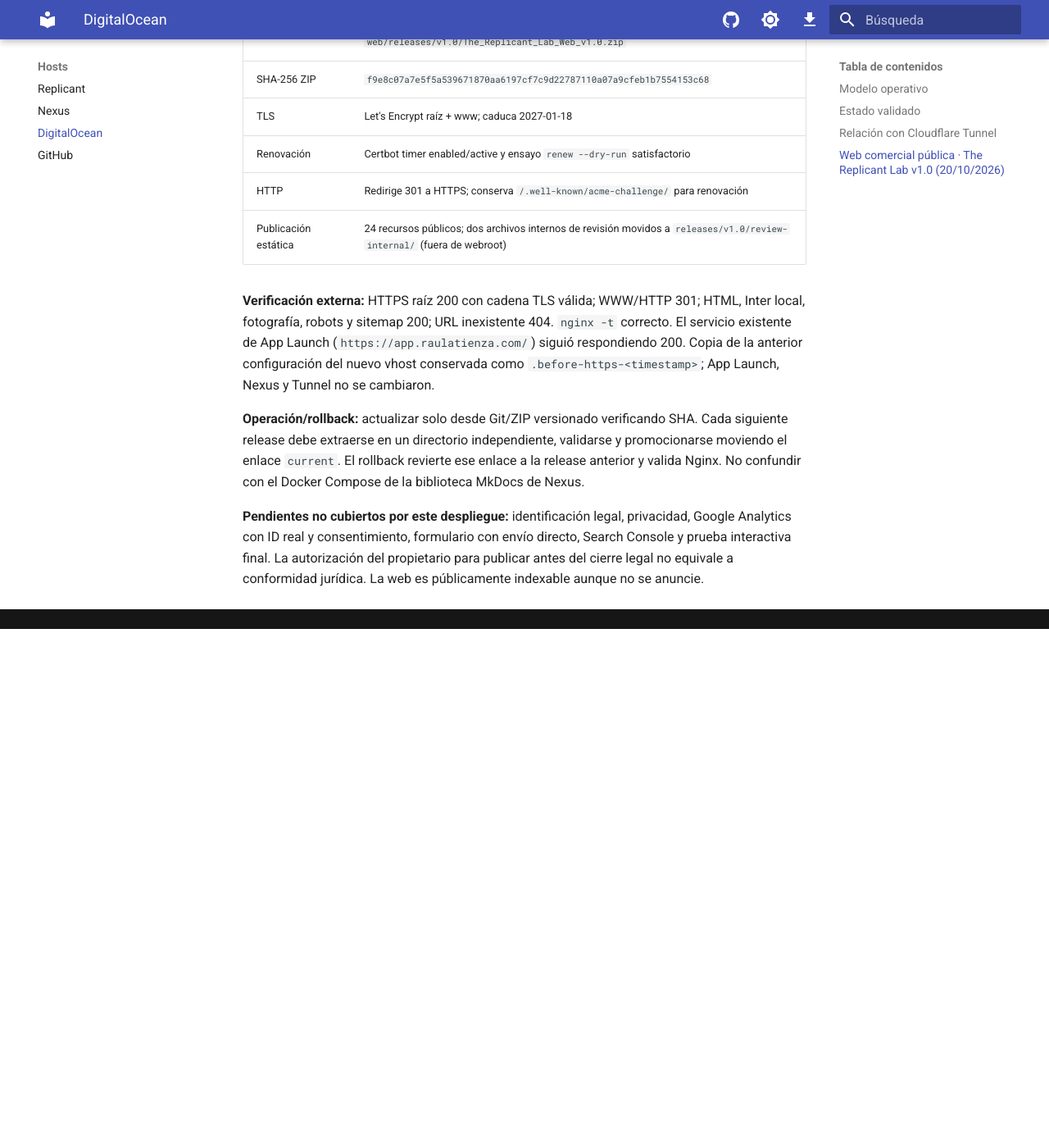
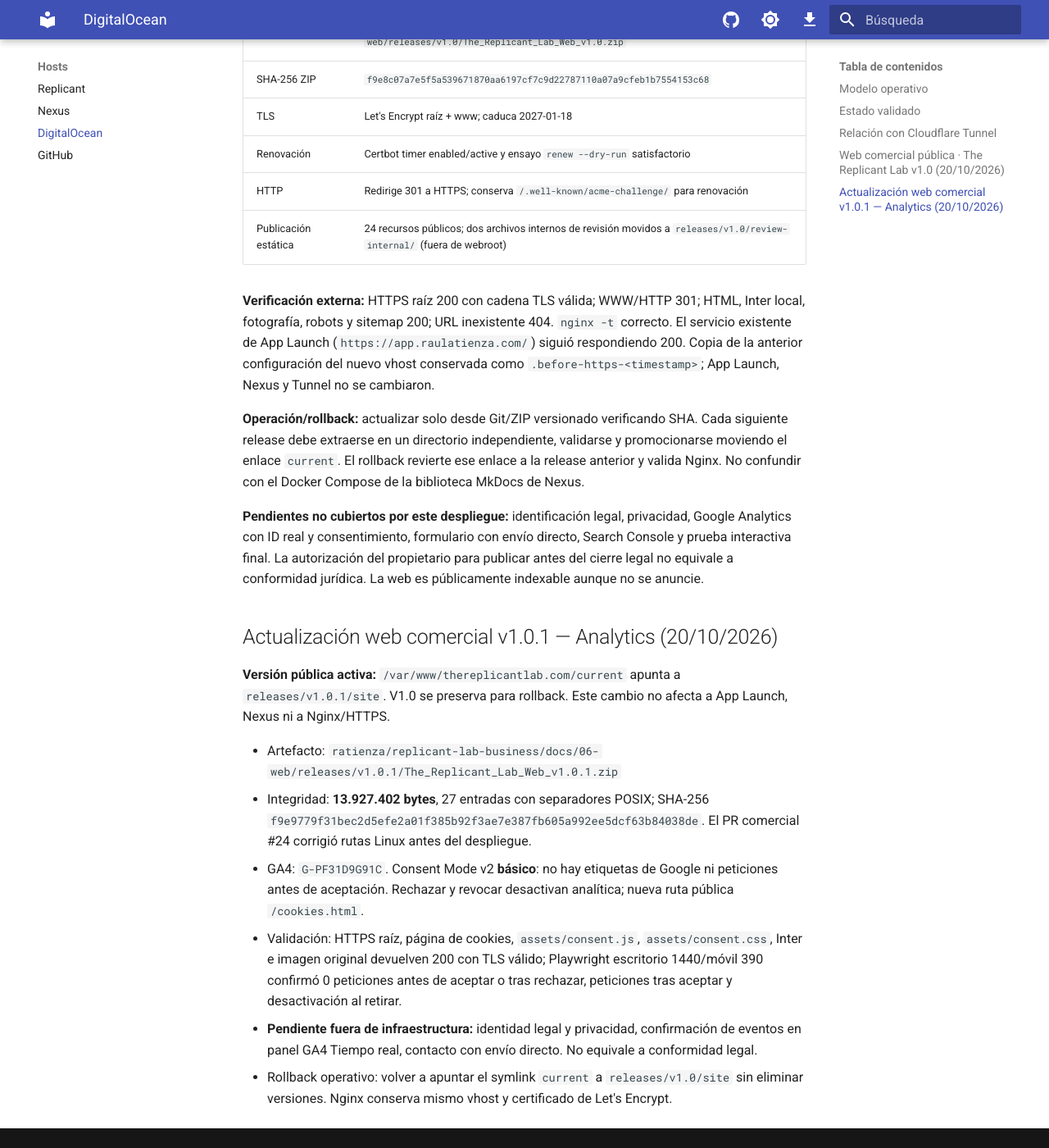
Before and after one commit to ratienza/infra-replicant-lab, an MkDocs documentation site: the page built from docs/hosts/digitalocean.md, in a window 1280 px wide and 1400 px high, scrolled down 1884 px. Shown: the whole window at 82% size. Built offline with MkDocs 1.6.1 and Material for MkDocs 9.7.7, drawn with Linux system fonts in a browser that asks for light colours; a script that is not in the unit is left out; before the commit the page ends 2651 px from its top, so only the background shows below that.

Commit message:
docs(infra): reflejar web comercial v1.0.1 con GA4 opt-in

```diff
--- a/docs/hosts/digitalocean.md
+++ b/docs/hosts/digitalocean.md
@@ -51,3 +51,15 @@
 **Operación/rollback:** actualizar solo desde Git/ZIP versionado verificando SHA. Cada siguiente release debe extraerse en un directorio independiente, validarse y promocionarse moviendo el enlace `current`. El rollback revierte ese enlace a la release anterior y valida Nginx. No confundir con el Docker Compose de la biblioteca MkDocs de Nexus.
 
 **Pendientes no cubiertos por este despliegue:** identificación legal, privacidad, Google Analytics con ID real y consentimiento, formulario con envío directo, Search Console y prueba interactiva final. La autorización del propietario para publicar antes del cierre legal no equivale a conformidad jurídica. La web es públicamente indexable aunque no se anuncie.
+
+
+## Actualización web comercial v1.0.1 — Analytics (20/10/2026)
+
+**Versión pública activa:** `/var/www/thereplicantlab.com/current` apunta a `releases/v1.0.1/site`. V1.0 se preserva para rollback. Este cambio no afecta a App Launch, Nexus ni a Nginx/HTTPS.
+
+- Artefacto: `ratienza/replicant-lab-business/docs/06-web/releases/v1.0.1/The_Replicant_Lab_Web_v1.0.1.zip`
+- Integridad: **13.927.402 bytes**, 27 entradas con separadores POSIX; SHA-256 `f9e9779f31bec2d5efe2a01f385b92f3ae7e387fb605a992ee5dcf63b84038de`. El PR comercial #24 corrigió rutas Linux antes del despliegue.
+- GA4: `G-PF31D9G91C`. Consent Mode v2 **básico**: no hay etiquetas de Google ni peticiones antes de aceptación. Rechazar y revocar desactivan analítica; nueva ruta pública `/cookies.html`.
+- Validación: HTTPS raíz, página de cookies, `assets/consent.js`, `assets/consent.css`, Inter e imagen original devuelven 200 con TLS válido; Playwright escritorio 1440/móvil 390 confirmó 0 peticiones antes de aceptar o tras rechazar, peticiones tras aceptar y desactivación al retirar.
+- **Pendiente fuera de infraestructura:** identidad legal y privacidad, confirmación de eventos en panel GA4 Tiempo real, contacto con envío directo. No equivale a conformidad legal.
+- Rollback operativo: volver a apuntar el symlink `current` a `releases/v1.0/site` sin eliminar versiones. Nginx conserva mismo vhost y certificado de Let's Encrypt.
```
